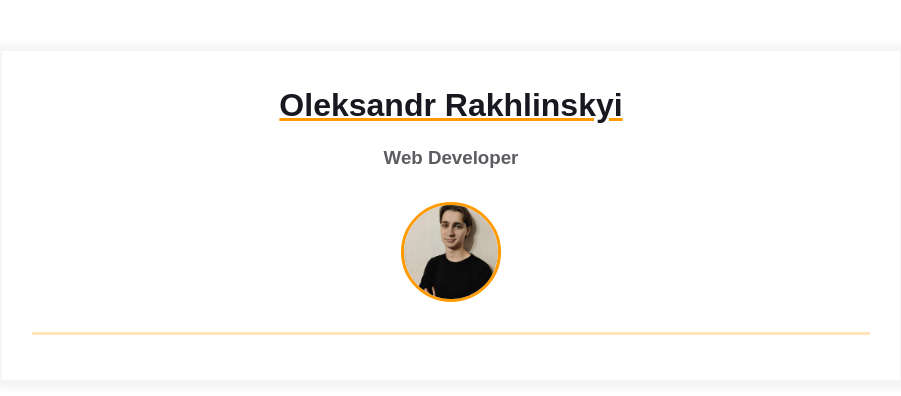
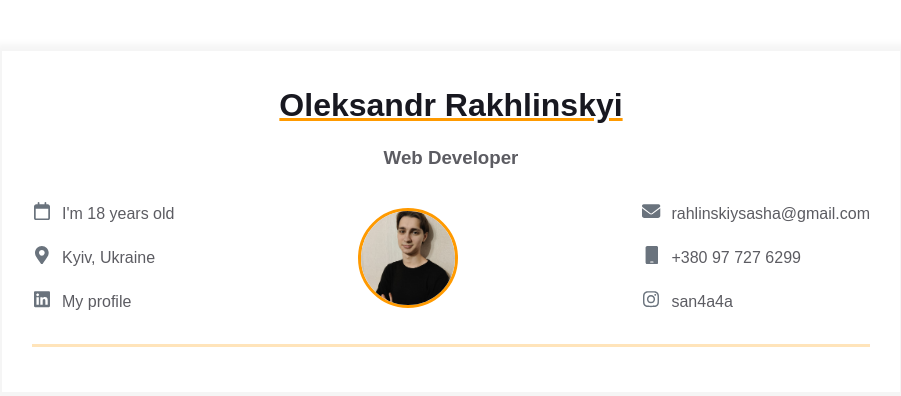
Before and after one commit to sashok1353/homepage, a plain HTML site: page index.html in a window 1280 px wide. Shown: the whole page, without its empty margins (189-1090 px from the left). Drawn offline with Linux system fonts and the light colour scheme.

Commit message:
Added contact info

```diff
--- a/index.html
+++ b/index.html
@@ -15,13 +15,59 @@
               <h3 class="contact-info__sub-header">Web Developer</h3>
 
               <div class="contact_info_container fh">
-                <div class="contact-info__block"></div>
+                <div class="contact-info__block">
+                    <a href="" rel="age" class="contact-info__item">
+						<div class="contact-info__item-icon-wrapper">
+							<svg class="contact-info__item-icon" xmlns="http://www.w3.org/2000/svg" viewBox="0 0 448 512"><path d="M152 64H296V24C296 10.75 306.7 0 320 0C333.3 0 344 10.75 344 24V64H384C419.3 64 448 92.65 448 128V448C448 483.3 419.3 512 384 512H64C28.65 512 0 483.3 0 448V128C0 92.65 28.65 64 64 64H104V24C104 10.75 114.7 0 128 0C141.3 0 152 10.75 152 24V64zM48 448C48 456.8 55.16 464 64 464H384C392.8 464 400 456.8 400 448V192H48V448z"/></svg>
+						</div>
+						<span>I'm 18 years old</span>
+					</a>
+					<a href="" rel="place" class="contact-info__item">
+						<div class="contact-info__item-icon-wrapper">
+						  <svg class="contact-info__item-icon" xmlns="http://www.w3.org/2000/svg" viewBox="0 0 384 512">
+							<path
+							  d="M172.268 501.67C26.97 291.031 0 269.413 0 192 0 85.961 85.961 0 192 0s192 85.961 192 192c0 77.413-26.97 99.031-172.268 309.67-9.535 13.774-29.93 13.773-39.464 0zM192 272c44.183 0 80-35.817 80-80s-35.817-80-80-80-80 35.817-80 80 35.817 80 80 80z">
+							</path>
+						  </svg>
+						</div>
+						<span>Kyiv, Ukraine</span>
+					</a>
+					<a href="https://www.linkedin.com/in/oleksandr-rakhlinskiy-b36227162/" rel="author" class="contact-info__item">
+						<div class="contact-info__item-icon-wrapper">
+						  <svg class="contact-info__item-icon" xmlns="http://www.w3.org/2000/svg" viewBox="0 0 448 512">
+							<path
+							  d="M416 32H31.9C14.3 32 0 46.5 0 64.3v383.4C0 465.5 14.3 480 31.9 480H416c17.6 0 32-14.5 32-32.3V64.3c0-17.8-14.4-32.3-32-32.3zM135.4 416H69V202.2h66.5V416zm-33.2-243c-21.3 0-38.5-17.3-38.5-38.5S80.9 96 102.2 96c21.2 0 38.5 17.3 38.5 38.5 0 21.3-17.2 38.5-38.5 38.5zm282.1 243h-66.4V312c0-24.8-.5-56.7-34.5-56.7-34.6 0-39.9 27-39.9 54.9V416h-66.4V202.2h63.7v29.2h.9c8.9-16.8 30.6-34.5 62.9-34.5 67.2 0 79.7 44.3 79.7 101.9V416z">
+							</path>
+						  </svg>
+						</div>
+						<span>My profile</span>
+					</a>
+                </div>
 
                 <div class="contact-info__block contact-info__block--center">
                   <img class="contact-info__avatar" src="assets/avatar.png" alt="Avatar">
                 </div>
 
-                <div class="contact-info__block"></div>
+                <div class="contact-info__block">
+                    <a href="mailto:rahlinskiysasha@gmail.com" rel="email" class="contact-info__item">
+						<div class="contact-info__item-icon-wrapper">
+							<svg class="contact-info__item-icon" xmlns="http://www.w3.org/2000/svg" viewBox="0 0 512 512"><path d="M464 64C490.5 64 512 85.49 512 112C512 127.1 504.9 141.3 492.8 150.4L275.2 313.6C263.8 322.1 248.2 322.1 236.8 313.6L19.2 150.4C7.113 141.3 0 127.1 0 112C0 85.49 21.49 64 48 64H464zM217.6 339.2C240.4 356.3 271.6 356.3 294.4 339.2L512 176V384C512 419.3 483.3 448 448 448H64C28.65 448 0 419.3 0 384V176L217.6 339.2z"/></svg>
+						</div>
+						<span>rahlinskiysasha@gmail.com</span>
+					  </a>
+					  <a href="tel:380977276299" rel="telephone" class="contact-info__item">
+						<div class="contact-info__item-icon-wrapper">
+							<svg class="contact-info__item-icon" xmlns="http://www.w3.org/2000/svg" viewBox="0 0 384 512"><path d="M320 0H64C37.5 0 16 21.5 16 48v416C16 490.5 37.5 512 64 512h256c26.5 0 48-21.5 48-48v-416C368 21.5 346.5 0 320 0zM240 447.1C240 456.8 232.8 464 224 464H159.1C151.2 464 144 456.8 144 448S151.2 432 160 432h64C232.8 432 240 439.2 240 447.1z"/></svg>
+						</div>
+						<span>+380 97 727 6299</span>
+					  </a>
+					  <a href="https://www.instagram.com/san4a4a/" rel="author" class="contact-info__item">
+						<div class="contact-info__item-icon-wrapper">
+							<svg class="contact-info__item-icon" xmlns="http://www.w3.org/2000/svg" viewBox="0 0 448 512"><path d="M224.1 141c-63.6 0-114.9 51.3-114.9 114.9s51.3 114.9 114.9 114.9S339 319.5 339 255.9 287.7 141 224.1 141zm0 189.6c-41.1 0-74.7-33.5-74.7-74.7s33.5-74.7 74.7-74.7 74.7 33.5 74.7 74.7-33.6 74.7-74.7 74.7zm146.4-194.3c0 14.9-12 26.8-26.8 26.8-14.9 0-26.8-12-26.8-26.8s12-26.8 26.8-26.8 26.8 12 26.8 26.8zm76.1 27.2c-1.7-35.9-9.9-67.7-36.2-93.9-26.2-26.2-58-34.4-93.9-36.2-37-2.1-147.9-2.1-184.9 0-35.8 1.7-67.6 9.9-93.9 36.1s-34.4 58-36.2 93.9c-2.1 37-2.1 147.9 0 184.9 1.7 35.9 9.9 67.7 36.2 93.9s58 34.4 93.9 36.2c37 2.1 147.9 2.1 184.9 0 35.9-1.7 67.7-9.9 93.9-36.2 26.2-26.2 34.4-58 36.2-93.9 2.1-37 2.1-147.8 0-184.8zM398.8 388c-7.8 19.6-22.9 34.7-42.6 42.6-29.5 11.7-99.5 9-132.1 9s-102.7 2.6-132.1-9c-19.6-7.8-34.7-22.9-42.6-42.6-11.7-29.5-9-99.5-9-132.1s-2.6-102.7 9-132.1c7.8-19.6 22.9-34.7 42.6-42.6 29.5-11.7 99.5-9 132.1-9s102.7-2.6 132.1 9c19.6 7.8 34.7 22.9 42.6 42.6 11.7 29.5 9 99.5 9 132.1s2.7 102.7-9 132.1z"/></svg>
+						</div>
+						<span>san4a4a</span>
+					</a>
+                </div>
               </div>
             </div>
           </div>
```
